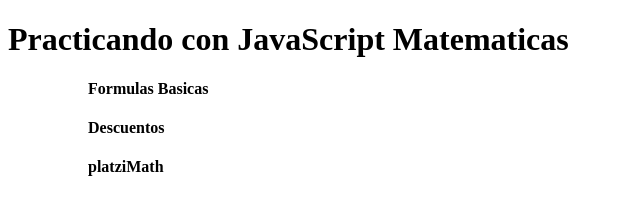
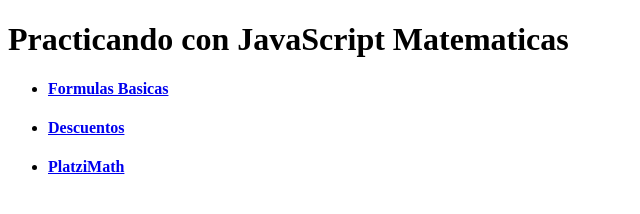
Before and after one commit to jose348/javaScriptMath, a plain HTML site: page Formulas/index.html in a window 1280 px wide. Shown: the whole page, without its empty margins (0-640 px from the left). Drawn offline with Linux system fonts and the light colour scheme.

Commit message:
segundo commit

```diff
--- a/Formulas/index.html
+++ b/Formulas/index.html
@@ -4,23 +4,30 @@
 <head>
     <meta charset="UTF-8">
     <meta name="viewport" content="width=device-width, initial-scale=1.0">
-    <title>Formulas Matematicas</title>
+    <title>Matematicas General</title>
 </head>
 
 <body>
     <h1>Practicando con JavaScript Matematicas</h1>
     <ul>
-        <ol>
-            <h4>Formulas Basicas</h4>
-        </ol>
+        <li>
+            <a href="./math.html">
+                <h4>Formulas Basicas</h4>
+            </a>
 
-        <ol>
-            <h4>Descuentos</h4>
-        </ol>
+        </li>
 
-        <ol>
-            <h4>platziMath</h4>
-        </ol>
+        <li>
+            <a href="./descuentos.html">
+                <h4>Descuentos</h4>
+            </a>
+        </li>
+
+        <li>
+            <a href="./platziMath.html">
+                <h4>PlatziMath</h4>
+            </a>
+        </li>
     </ul>
 
 </body>
```
Also changed, not shown: Formulas/descuentos.html (added, +14 -0 lines), Formulas/math.html (added, +14 -0 lines), Formulas/platziMath.html (added, +14 -0 lines).
